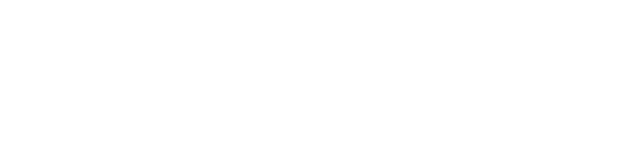
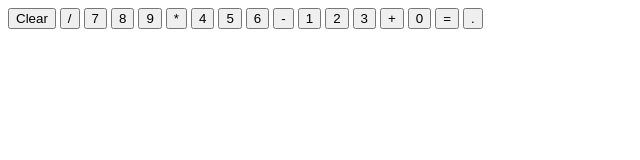
Before and after one commit to pbhaukajee/calculator, a plain HTML site: page index.html in a window 1280 px wide. Shown: the whole page, without its empty margins (0-640 px from the left). Drawn offline with Linux system fonts and the light colour scheme.

Commit message:
add buttons with numbers and operators

```diff
--- a/index.html
+++ b/index.html
@@ -7,6 +7,25 @@
     <style rel="stylesheet" href="style.css"></style>
   </head>
   <body>
+    <div id="container">
+      <button class="clear">Clear</button>
+      <button class="operator">/</button>
+      <button class="number">7</button>
+      <button class="number">8</button>
+      <button class="number">9</button>
+      <button class="operator">*</button>
+      <button class="number">4</button>
+      <button class="number">5</button>
+      <button class="number">6</button>
+      <button class="operator">-</button>
+      <button class="number">1</button>
+      <button class="number">2</button>
+      <button class="number">3</button>
+      <button class="operator">+</button>
+      <button class="number">0</button>
+      <button class="equals">=</button>
+      <button class="dot">.</button>
+    </div>
     <script src="javascript.js"></script>
   </body>
 </html>
--- a/javascript.js
+++ b/javascript.js
@@ -35,5 +35,3 @@ function operate(operator, num1, num2) {
   }
   return result;
 }
-
-console.log(operate("*", 2, 5));
```
